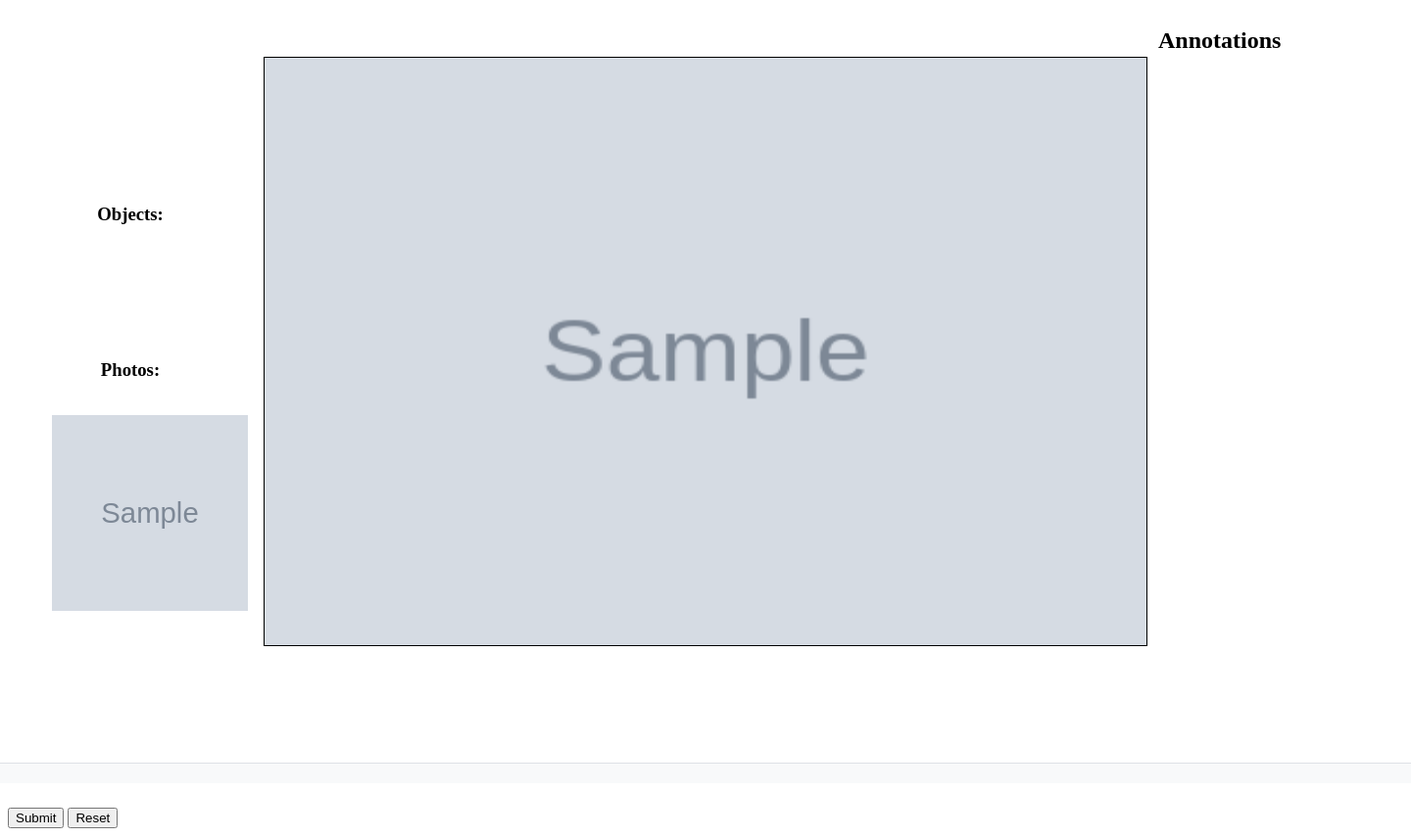
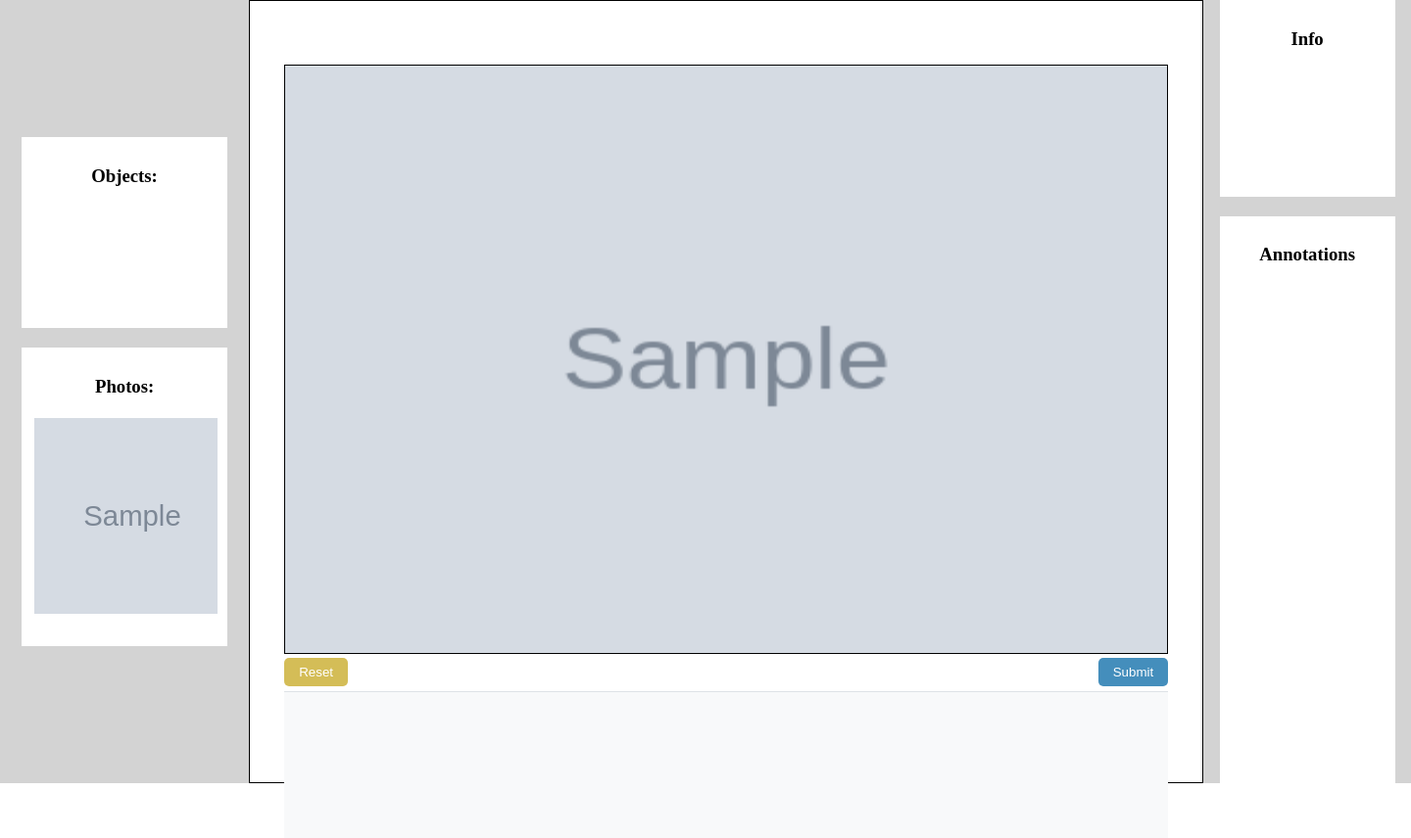
Before and after one commit to Aethezz/photoannotationtool, a Django app: template tool/templates/annotate.html in a window 1440 px wide. Shown: the whole page at 98% size. Run offline with Django 4.2, Linux system fonts and the light colour scheme; the template is opened without the code that fills it: most values are stand-ins (such as "Sample title", 1, 10 or a date in 2020); grey boxes marked "Sample" are stand-in pictures.

Commit message:
finished annotation page

```diff
--- a/static/script.js
+++ b/static/script.js
@@ -172,7 +172,7 @@ document.addEventListener('DOMContentLoaded', () => {
             boxes.forEach((box) => {
                 drawSolidBox(box.x, box.y, box.width, box.height, box.obj);
                 var paragraph = document.createElement('p');
-                paragraph.textContent = 'Object: ' + box.obj + '\nCorner: ' + Math.round(box.x) + ' x ' + Math.round(box.y) + '\nSize: ' + Math.round(box.width) + ' x ' + Math.round(box.height);
+                paragraph.innerHTML = 'Object: ' + box.obj + '<br>Corner: ' + Math.round(box.x) + ' x ' + Math.round(box.y) + '<br>Size: ' + Math.round(box.width) + ' x ' + Math.round(box.height);
                 annotation_container.appendChild(paragraph);
 
                 var annotated_image = document.createElement('img');
@@ -257,7 +257,9 @@ document.getElementById("submit-button").addEventListener('click', () => {
             console.error('Error:', error);
         });
     } else {
-    console.error('Error: Boxes array is empty. Please annotate the image before submitting.');
+        error_message = document.createElement('p');
+        error_message.innerHTML = "No annotations to submit";
+        message_container.appendChild(error_message);
     }
 })
 
--- a/static/styles.css
+++ b/static/styles.css
@@ -1,3 +1,9 @@
+html, body {
+    height: 100%;
+    padding: 0;
+    margin: 0;
+}
+
 .topnav {
     background-color: #333;
     overflow: hidden;
@@ -47,7 +53,8 @@
 
 .container-wrapper {
     display: flex;
-    justify-content: space-between; /* Distribute items evenly with even spacing */
+    justify-content: space-evenly;
+    height: 100%;
 }
 
 .photo {
@@ -55,10 +62,16 @@
     height: 200px; /* Allow the height to adjust based on the image's aspect ratio */
 }
 
+.photo-wrapper {
+    width: 75%;
+    background-color: #fff;
+    padding: 10px;
+}
+
 .photo-container {
-    max-width: 250px; /* Minimum width for the container */
+    padding: 3px;
     max-height: 500px; /* Minimum height for the container */
-    align-items: center; /* Center the image vertically */
+    justify-content: center;
     overflow-y: auto; /* Enable vertical scrolling */
     overflow-x: hidden;
 }
@@ -97,49 +110,99 @@
 }
 
 #message_container {
-    position: fixed; /* Position the container relative to the viewport */
+    height: 150px;
     text-align: center; /* Center-align text within the container */
-    bottom: 0; /* Positions it at the bottom of the viewport */
-    left: 0; /* Aligns it to the left */
     width: 100%; /* Takes full width of the viewport */
-    max-height: 20%; /* Limits the height to 20% of the viewport */
     overflow-y: auto; /* Adds vertical scroll if content overflows */
     background-color: #f8f9fa; /* Light background color */
     border-top: 1px solid #dee2e6; /* Top border for separation */
     padding: 10px; /* Padding for spacing inside the container */
     box-sizing: border-box; /* Includes padding and border in element's total width and height */
+    margin-top: 5px;
 }
 
 .left-wrapper {
+    width: 300px;
     display: flex;
     flex-direction: column;
+    align-items: center;
     justify-content: center;
     text-align: center;
+    background-color: lightgrey;
+    gap: 20px;
 }
 
 .objects_wrapper {
-    width: 100%; /* Ensure wrapper takes full width of the container */
+    width: 75%;
+    height: 175px;
     display: flex;
     flex-direction: column;
-    align-items: center; /* Center items horizontally */
+    background-color: #fff;
+    padding: 10px;
 }
 
 #objects_container {
-    width: 250px; /* Fixed width for the container */
-    height: 100px; /* Fixed height for the container */
+    width: 100%;
+    height: 125px; /* Fixed height for the container */
+    display: flex;
+    flex-direction: column;
+    overflow-y: auto; /* Enable vertical scrolling */
+    overflow-x: hidden; /* Hide horizontal overflow */
+}
+
+.right-wrapper {
+    width: 250px;
+    display: flex;
+    flex-direction: column;
+    align-items: center;
+    justify-content: center;
+    text-align: center;
+    background-color: lightgrey;
+    gap: 20px;
+}
+
+.annotation_wrapper {
+    width: 75%;
+    background-color: #fff;
+    padding: 10px;
+}
+
+#annotation_container {
+    height: 500px; /* Minimum height for the container */
+    align-items: center; /* Center the image vertically */
+    overflow-y: auto; /* Enable vertical scrolling */
+    overflow-x: hidden;
+}
+
+.middle-wrapper {
+    border: black solid 1px;
+    padding: 15px 35px;
+}
+
+.middle-wrapper button {
+    padding: 7px 15px;
+    border-radius: 5px;
+    color: white;
+    border: none;
+}
+
+#submit-button {
+    float: right;
+    background-color: rgb(68, 142, 188);
+}
+
+#reset-button {
+    background-color: rgb(212, 189, 87);
+}
+
+.information-container {
+    width: 75%;
+    height: 200px;
     display: flex;
     flex-direction: column;
     align-items: center; /* Center items horizontally */
     overflow-y: auto; /* Enable vertical scrolling */
     overflow-x: hidden; /* Hide horizontal overflow */
+    padding: 10px;
+    background-color: #fff;
 }
-
-#annotation_container {
-    width: 250px; /* Fixed width for the container */
-    height: 750px;
-    display: flex;
-    flex-direction: column;
-    align-items: center; /* Center items horizontally */
-    overflow-y: auto; /* Enable vertical scrolling */
-    overflow-x: hidden; /* Hide horizontal overflow */
-}
--- a/tool/templates/annotate.html
+++ b/tool/templates/annotate.html
@@ -17,6 +17,7 @@
                 <h3>Objects:</h3>
                 <div id="objects_container"></div>
             </div>
+            <div class="photo-wrapper">
                 <h3>Photos:</h3>
                 <ul class="photo-container">
                     {% for photo in customer_photos %}
@@ -28,18 +29,29 @@
                     {% endfor %}
                 </ul>
             </div>
+
+        </div>
+        <div class="middle-wrapper">
             <div id="current_image_container">
                 <canvas id="annotation_canvas"></canvas>
             </div>
+            <button type="button" id="submit-button">Submit</button>
+            <button type="button" id="reset-button">Reset</button>
+            <div id="message_container"></div>
+        </div>
+        <div class="right-wrapper">
+            <div class="information-container">
+                <h3>Info</h3>
+            </div>
             <div class="annotation_wrapper">
-            <h2>Annotations</h2>
+                <h3>Annotations</h3>
                 <div id="annotation_container"></div>
             </div>
         </div>
-    <div id="message_container"></div>
+    </div>
 
-    <button type="button" id="submit-button">Submit</button>
-    <button type="button" id="reset-button">Reset</button>
+
+
 
     <script src="{% static 'script.js' %}"></script>
 </body>
```
Also changed, not shown: db.sqlite3. Lines whose indentation alone changed are shown as unchanged.
